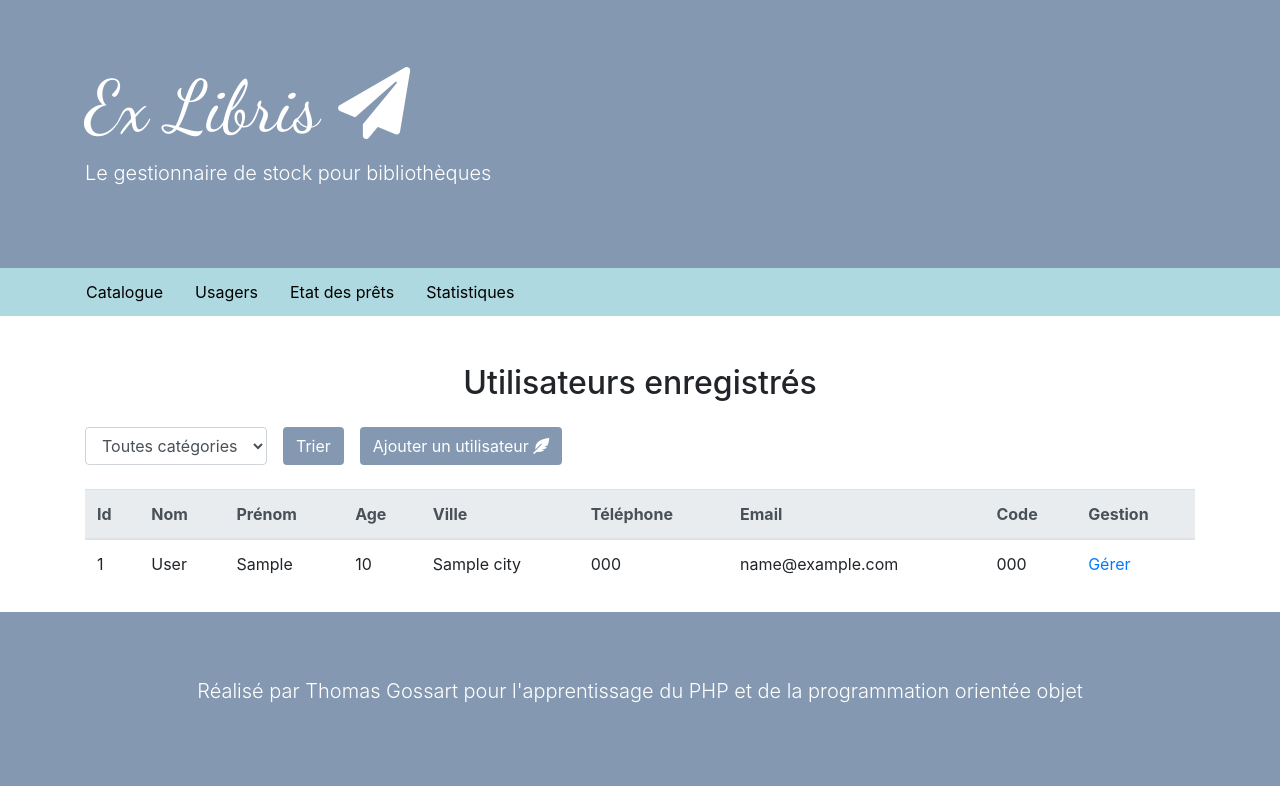
After one commit to thomgo/librairiePHP, a PHP site: template views/usersView.php in a window 1280 px wide. The commit adds this page. Run offline with PHP 8.4, Linux system fonts and the light colour scheme; the template is opened without the code that fills it: most values are stand-ins (such as "Sample title", 1, 10 or a date in 2020); some libraries are stand-ins or nearby versions.

Commit message:
show users and can access a user detail page

```diff
--- a/controllers/index.php
+++ b/controllers/index.php
@@ -23,5 +23,5 @@ else{
   $books = $livreManager->getBooks();
 }
 
-include "../views/indexVue.php";
+include "../views/indexView.php";
  ?>
--- a/controllers/livre.php
+++ b/controllers/livre.php
@@ -37,5 +37,5 @@ if(!empty($_POST["rendu"])) {
 }
 
 
-include "../views/livreVue.php";
+include "../views/livreView.php";
  ?>
--- a/views/template/header.php
+++ b/views/template/header.php
@@ -24,7 +24,7 @@
           <a class="nav-link" href="index.php">Catalogue</a>
         </li>
         <li class="nav-item">
-          <a class="nav-link" href="#">Usagers</a>
+          <a class="nav-link" href="users.php">Usagers</a>
         </li>
         <li class="nav-item">
           <a class="nav-link" href="#">Etat des prêts</a>
--- /dev/null
+++ b/views/usersView.php
@@ -0,0 +1,70 @@
+<?php
+  include("template/header.php")
+ ?>
+
+<h2 class="text-center mb-4">Utilisateurs enregistrés</h2>
+
+<div class="flex">
+  <!-- Sorting form -->
+  <form action="" method="post" class="flex">
+    <select class="form-control mr-3" name="categorie">
+      <option value="false">Toutes catégories</option>
+     <option value="fantastique">Fantastique</option>
+     <option value="poesie">Poesie</option>
+     <option value="roman">Roman</option>
+    </select>
+    <input class="btn bgViolet"type="submit" name="trie" value="Trier">
+  </form>
+
+  <!-- Button trigger modal -->
+  <button type="button" class="btn bgViolet ml-3" data-toggle="modal" data-target="#exampleModal">
+    Ajouter un utilisateur <i class="fas fa-feather-alt"></i>
+  </button>
+
+  <!-- Modal -->
+  <div class="modal fade" id="exampleModal" tabindex="-1" role="dialog" aria-labelledby="exampleModalLabel" aria-hidden="true">
+    <div class="modal-dialog" role="document">
+      <div class="modal-content p-3">
+        <h3 class="text-center mb-2">Nouvel utilisateur</h3>
+        <?php include("Forms/ajoutLivre.php"); ?>
+      </div>
+    </div>
+  </div>
+</div>
+
+<table class="table mt-4">
+  <thead class="thead-light bgBlue">
+    <tr>
+      <th scope="col">Id</th>
+      <th scope="col">Nom</th>
+      <th scope="col">Prénom</th>
+      <th scope="col">Age</th>
+      <th scope="col">Ville</th>
+      <th scope="col">Téléphone</th>
+      <th scope="col">Email</th>
+      <th scope="col">Code</th>
+      <th scope="col">Gestion</th>
+    </tr>
+  </thead>
+  <tbody>
+    <?php
+        foreach ($users as $user) {
+          echo "<tr>" .
+          "<td>" . $user->getU_id() . "</td>" .
+          "<td>" . $user->getLastName() . "</td>" .
+          "<td>" . $user->getFirstName() . "</td>" .
+          "<td>" . $user->getAge() . "</td>" .
+          "<td>" . $user->getCity() . "</td>" .
+          "<td>" . $user->getPhone() . "</td>" .
+          "<td>" . $user->getMail() . "</td>" .
+          "<td>" . $user->getPersonnalCode() . "</td>" .
+          "<td><a href=user.php?user=". $user->getU_id() ."> Gérer </a></td>" .
+          "</tr>";
+        }
+     ?>
+  </tbody>
+</table>
+
+ <?php
+   include("template/footer.php")
+  ?>
```
Also changed, not shown: controllers/user.php (added, +23 -0 lines), controllers/users.php (added, +27 -0 lines), model/utilisateurManager.php (+8 -0 lines), views/userView.php (added, +43 -0 lines), views/indexView.php (renamed from views/indexVue.php), views/livreView.php (renamed from views/livreVue.php).
